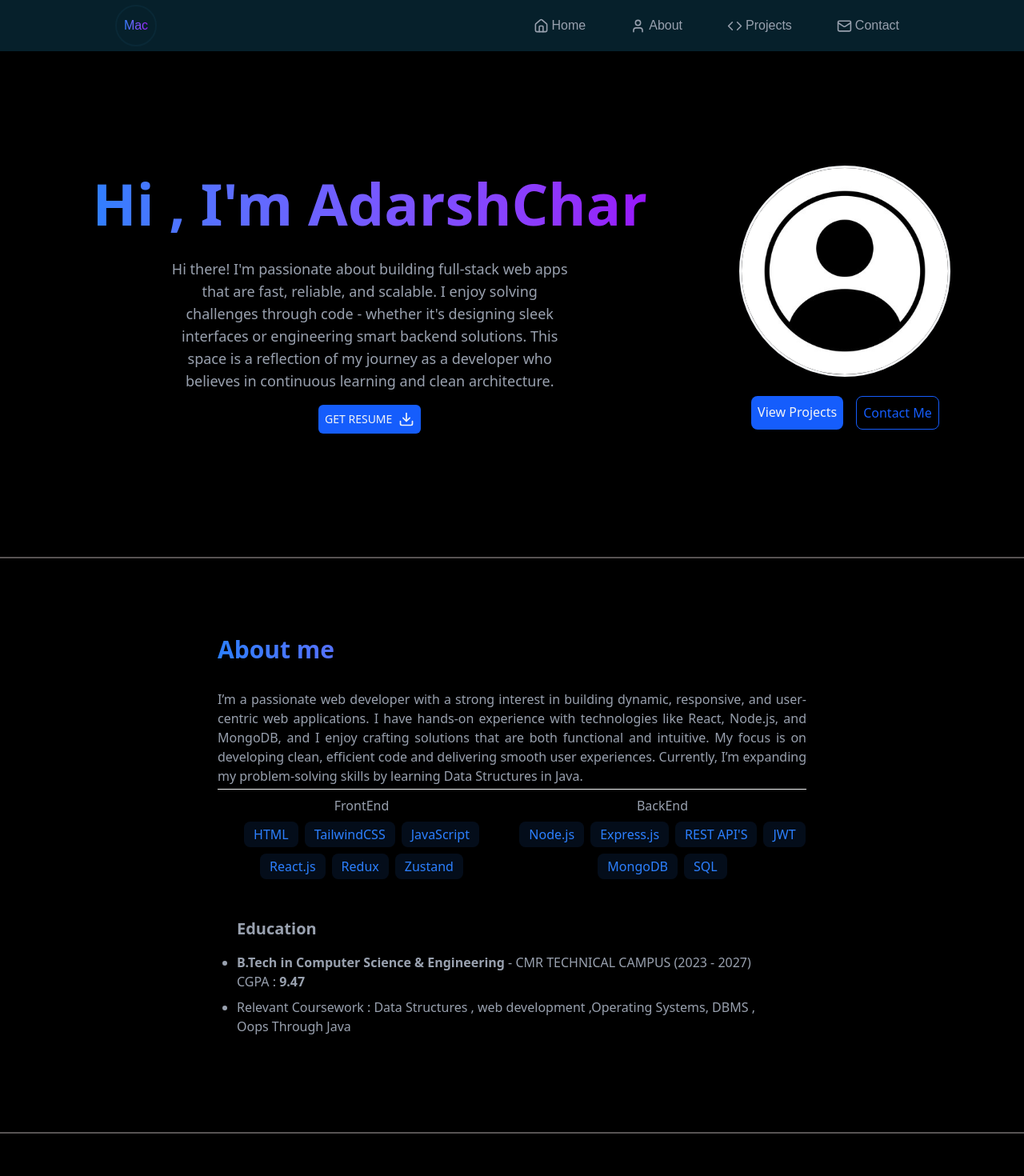
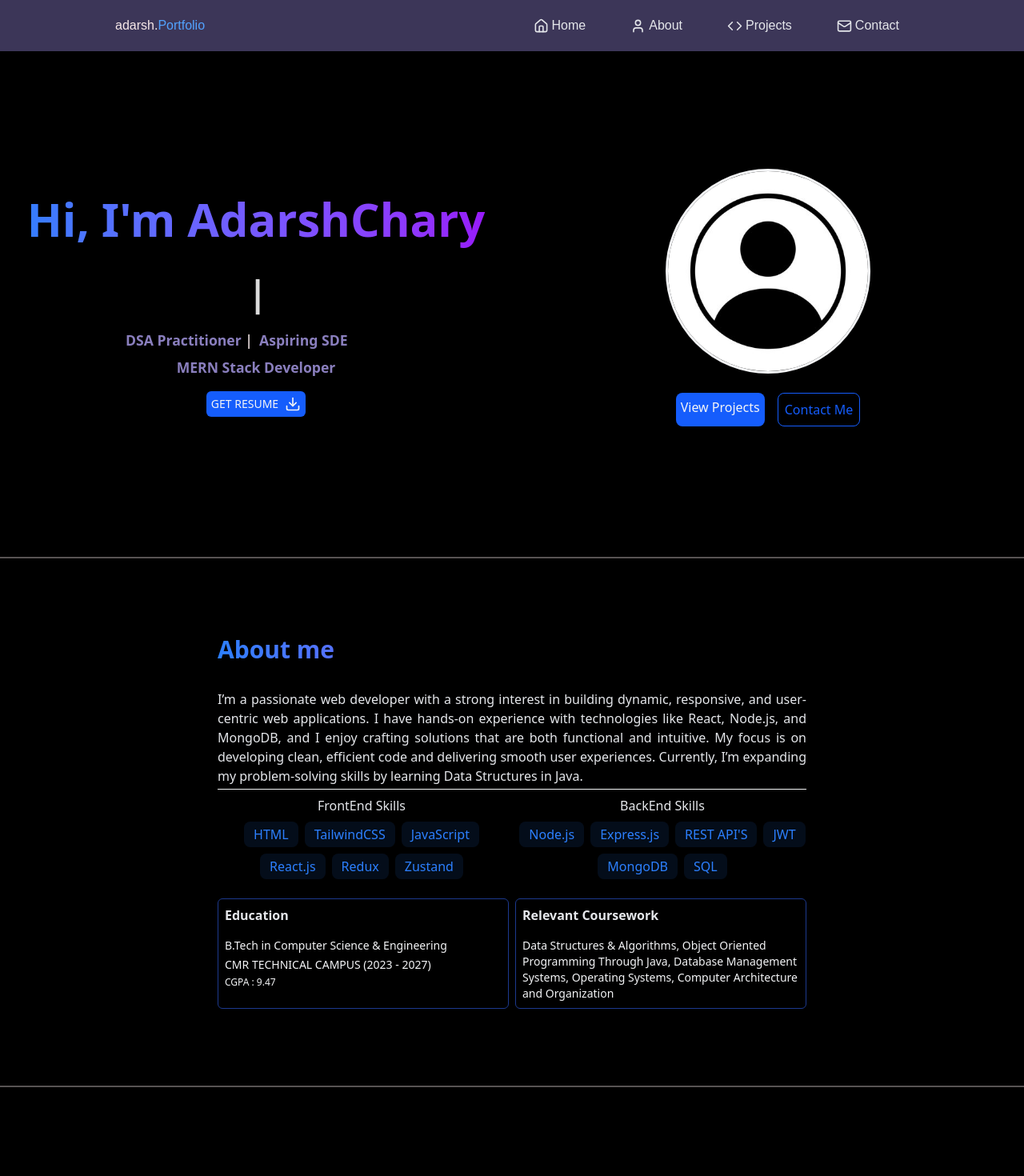
Before and after one commit to M-ADARSHCHARY/AdarshChary-Portfolio, a React (Vite) app: page / in a window 1280 px wide. Shown: the top 1470 px of the page at 80% size. Built offline with nearby package versions, Linux system fonts and the light colour scheme.

Commit message:
changed bio,Navbar,Footer

```diff
--- a/src/components/Footer.jsx
+++ b/src/components/Footer.jsx
@@ -2,7 +2,7 @@ import React from 'react'
 import { Github,Linkedin } from 'lucide-react'
 const Footer = () => {
   return (
-    <footer className=" w-full bg-[#06202B]">
+    <footer className=" w-full bg-[#3c3658]">
        <div className="text-gray-400 w-full h-25 flex flex-col  justify-center items-center gap-2">
           <div className="w-68 flex justify-evenly">
              <a className= "flex gap-1"href="https://github.com/M-ADARSHCHARY"><Github className="w-6 h-6 text-gray-400 hover:text-black" /> Github</a>
--- a/src/components/Navbar.jsx
+++ b/src/components/Navbar.jsx
@@ -7,23 +7,39 @@ const Navbar = ({menuOpen,setMenuOpen}) => {
   useEffect(() => {
     document.body.style.overflow = menuOpen ? 'hidden' : '';
   }, [menuOpen])
-
+ const name = [(<p className="text-[#f7e9e9]">adarsh</p>),<p className="text-blue-400">Portfolio</p>]
   return (
-    <nav className="fixed top-0 w-full  z-40 bg-[#06202B] backdrop-blur-lg shadow-lg">
+    <nav className="fixed top-0 w-full  z-40  bg-[#3c3658] backdrop-blur-lg shadow-lg">
        <div className="max-w-5xl mx-auto px-4">
           <div className="flex justify-between items-center h-16">
-          <div className="cursor-pointer rounded-full h-13 w-13 flex justify-center items-center  border-2 border-[#092836] hover:shadow-[0_0_15px_rgba(59,130,246,0.4)]"><span className="bg-gradient-to-r from-blue-500 to-purple-600 text-transparent bg-clip-text">Mac</span></div>
+          <a href = "https://adarsh-chary-portfolio.vercel.app/" className="flex justify-center">{name[0]}.{name[1]}</a>
 
                 <div className="w-7 h-5 relative cursor-pointer z-40 md:hidden" onClick={()=> {setMenuOpen((prev)=>!prev)}}>
                   &#9776;
                 </div>
 
-                <div className="hidden md:flex items-center space-x-8">
-                  <Link to ="home" smooth = {true} duration = {500} className="text-gray-400 hover:border cursor-pointer hover:border-blue-900 px-3 py-2 hover:shadow-[0_0_15px_rgba(59,130,246,0.4)] rounded-lg flex gap-1 items-center"><Home size={19} /> Home</Link>
-                  <Link to="About" smooth = {true} duration = {500} className="text-gray-400 hover:border cursor-pointer hover:border-blue-900 px-3 py-2 hover:shadow-[0_0_15px_rgba(59,130,246,0.4)] rounded-lg flex gap-1 items-center"><User size={19} />About</Link>
-                  <Link to="Projects"smooth = {true} duration = {500} className="text-gray-400 hover:border cursor-pointer hover:border-blue-900 px-3 py-2 hover:shadow-[0_0_15px_rgba(59,130,246,0.4)] rounded-lg flex gap-1 items-center"> <Code size={19} />Projects</Link>
-                  <Link to="Contact" smooth = {true} duration = {500} className="text-gray-400 hover:border cursor-pointer hover:border-blue-900 px-3 py-2 hover:shadow-[0_0_15px_rgba(59,130,246,0.4)] rounded-lg flex gap-1 items-center"><Mail size={19} />Contact</Link>
-                </div>
+  <div className="hidden md:flex items-center space-x-8">
+  <Link to="home" smooth={true} duration={500} className="group text-gray-200 cursor-pointer px-3 py-2 rounded-lg flex gap-1 items-center relative">
+    <Home size={19} /> Home
+    <span className="absolute left-2 bottom-0 h-[2px] w-0 bg-blue-500 transition-all duration-300 group-hover:w-[88%]"></span>
+  </Link>
+
+  <Link to="About" smooth={true} duration={500} className="group text-gray-200 cursor-pointer px-3 py-2 rounded-lg flex gap-1 items-center relative">
+    <User size={19} /> About
+    <span className="absolute left-2 bottom-0 h-[2px] w-0 bg-blue-500 transition-all duration-300 group-hover:w-[88%]"></span>
+  </Link>
+
+  <Link to="Projects" smooth={true} duration={500} className="group text-gray-200 cursor-pointer px-3 py-2 rounded-lg flex gap-1 items-center relative">
+    <Code size={19} /> Projects
+    <span className="absolute left-2 bottom-0 h-[2px] w-0 bg-blue-500 transition-all duration-300 group-hover:w-[88%]"></span>
+  </Link>
+
+  <Link to="Contact" smooth={true} duration={500} className="group text-gray-200 cursor-pointer px-3 py-2 rounded-lg flex gap-1 items-center relative">
+    <Mail size={19} /> Contact
+    <span className="absolute left-2 bottom-0 h-[2px] w-0 bg-blue-500 transition-all duration-300 group-hover:w-[88%]"></span>
+  </Link>
+</div>
+
 
           </div>
        </div>
--- a/src/components/PROJECTS/HellowChatApp.jsx
+++ b/src/components/PROJECTS/HellowChatApp.jsx
@@ -35,10 +35,6 @@ const HellowChatApp = () => {
               <div className="rounded-md overflow-hidden border-2 border-white/10 p-1 hover:scale-102 transition-transform duration-300 ease-in-out">
                    <img src= {hellowChatAppImg} alt="netflix-clone" className="h-full w-full rounded-md object-cover"/>
               </div>
-
-
-
-
         </div>
 
      </div>
--- a/src/components/sections/About.jsx
+++ b/src/components/sections/About.jsx
@@ -10,8 +10,8 @@ const backEndSkills = ["Node.js","Express.js","REST API'S","JWT","MongoDB","SQL"
             <h2 className="text-3xl font-bold mb-8 bg-gradient-to-r from-blue-500 to-purple-600 bg-clip-text text-transparent leading-right">
                 About me
             </h2>
-            <div className="rounded-xl border-white/10 hover:translate-y-1 transition-all ">
-               <p className="text-gray-400 mb-1 text-justify">
+            <div className="rounded-xl border-white/10 hover:translate-y-1 animate-fadeIn transition-all duration-500 ease-out">
+               <p className="text-gray-200 mb-1 text-justify">
                I’m a passionate web developer with a strong interest in building dynamic, responsive,
                and user-centric web applications. I have hands-on experience with technologies like React, Node.js, and MongoDB, and
                I enjoy crafting solutions that are both functional and intuitive.
@@ -21,7 +21,7 @@ const backEndSkills = ["Node.js","Express.js","REST API'S","JWT","MongoDB","SQL"
                <hr className="bg-[#464343]"/>
               <div className="grid grid-cols-1 md:grid-cols-2 gap-4  mt-2">
                     <div className=" rounded-xl hover:translate-y-1 space-y-2">
-                        <h3 className="text-center text-gray-400">FrontEnd</h3>
+                        <h3 className="text-center text-gray-200">FrontEnd Skills</h3>
                          <div className="flex flex-wrap gap-2  justify-center">
                              {frontEndSkills.map((skill,key)=> (
                             <span key={key} className="text-blue-500 bg-blue-500/10 py-1 px-3 rounded-lg">{skill}</span>
@@ -29,7 +29,7 @@ const backEndSkills = ["Node.js","Express.js","REST API'S","JWT","MongoDB","SQL"
                          </div>
                     </div>
                     <div className="rounded-xl hover:translate-y-1 space-y-2">
-                        <h3 className="text-center text-gray-400">BackEnd</h3>
+                        <h3 className="text-center text-gray-200">BackEnd Skills</h3>
                          <div className="flex flex-wrap gap-2 justify-center">
                              {backEndSkills.map((skill,key)=> (
                             <span key={key} className="text-blue-500 bg-blue-500/10 py-1 px-3 rounded-lg">{skill}</span>
@@ -39,17 +39,22 @@ const backEndSkills = ["Node.js","Express.js","REST API'S","JWT","MongoDB","SQL"
               </div>
             </div>
 
-            <div className="mt-6 hover:translate-y-1 p-6 border-white/10 ">
-                <h3 className="text-xl font-bold mb-4 text-gray-400">Education</h3>
-                    <ul className="list-disc text-gray-400 space-y-2">
-                        <li>
-                            <strong>B.Tech in Computer Science & Engineering</strong> - CMR TECHNICAL CAMPUS (2023 - 2027)
-                            <div>CGPA : <strong>9.47</strong></div>
-                        </li>
-                        <li>
-                            Relevant Coursework : Data Structures , web development ,Operating Systems, DBMS , Oops Through Java
-                        </li>
-                    </ul>
+            <div className="mt-6 hover:translate-y-1  border-white/10  grid md:grid-cols-2 lg:grid-cols-2 sm: grid-cols-1 gap-2 ">
+                <div className="border-1 border-blue-900  hover:border-blue-500/30 rounded-md h-fit-content p-2 hover:scale-102 transition-transform duration-300 ease-in-out ">
+                    <h3 className="font-bold mb-4 text-gray-200">Education</h3>
+                    <div className="flex flex-col space-y-1 text-sm">
+                        <div>B.Tech in Computer Science & Engineering</div>
+                        <div>CMR TECHNICAL CAMPUS (2023 - 2027)</div>
+                        <div className="text-xs">CGPA : 9.47</div>
+                    </div>
+                </div>
+                <div className="border-1  border-blue-900  hover:border-blue-500/30 rounded-md h-fit-content p-2 hover:scale-102 transition-transform duration-300 ease-in-out">
+                    <h3 className=" font-bold mb-4 text-gray-200">Relevant Coursework</h3>
+                       <p className="text-sm">
+                         Data Structures & Algorithms, Object Oriented Programming Through Java, Database Management Systems, Operating Systems, Computer
+                        Architecture and Organization
+                       </p>
+                </div>
             </div>
         </div>
     </section>
--- a/src/components/sections/Home.jsx
+++ b/src/components/sections/Home.jsx
@@ -3,7 +3,7 @@ import { useEffect ,useState} from 'react'
 import resume from '../../assets/AdarshChary-resume.pdf';
 import myImage from '../../assets/myimage.jpg';
 import { Link } from 'react-scroll';
-import { Download } from 'lucide-react';
+import { Download, SpaceIcon } from 'lucide-react';
 const Home = () => {
  const linkRef = useRef(null);
  let [name,setName] = useState("");
@@ -13,8 +13,8 @@ const Home = () => {
    }
  }
 
+ let myName = "Hi, I'm AdarshChary";
  useEffect(()=>{
-   let myName = "Hi , I'm AdarshChary";
    let index = 0;
    const interval = setInterval(()=>{
      if(index < myName.length){
@@ -28,26 +28,33 @@ const Home = () => {
  },[])
 
   return (
-    <section id="home" className="min-h-[80vh] flex items-center justify-evenly relative font-sans flex-wrap mt-14">
-        <div className="text-center z-10 px-4 p-4 ">
-             <h1 className="text-5xl md:text-7xl font-bold mb-6 bg-gradient-to-r from-blue-500 to-purple-600 bg-clip-text text-transparent leading-right p-2">
-             {name}
+    <section id="home" className="   min-h-[80vh] grid md:grid-cols-2 sm:grid-cols-1 relative font-sans flex-wrap mt-14">
+        <div className="text-center z-10 px-4 p-4 w-full place-self-center">
+             <h1 className="md:text-[3.6rem] text-[2.6rem] font-bold mb-2 bg-gradient-to-r from-blue-500 to-purple-600 bg-clip-text text-transparent leading-right">
+             {name} <span className={`${name.length != myName.length ? "animate-blink":"animate-pulse"} ml-1 md:text-[2.8rem] text-[2rem] text-[#fff]`}> | </span>
             </h1>
-            <p className="text-gray-400 text-lg max-w-lg mx-auto">
-            Hi there! I'm passionate about building full-stack web apps that are fast, reliable, and scalable.
-I enjoy solving challenges through code - whether it's designing sleek interfaces or engineering smart backend solutions.
-This space is a reflection of my journey as a developer who believes in continuous learning and clean architecture.
-            </p>
+             <div className="grid  md:grid-cols-2  gap-2 ">
+                <span className="font-bold text-[1.1rem] justify-self-end whitespace-nowrap text-[#8a7fbe]">
+                  DSA Practitioner <strong className="text-[#cbc1c1]">|</strong>
+                </span>
+                <span className="font-bold text-[1.1rem] justify-self-start whitespace-nowrap text-[#8a7fbe]">
+                  Aspiring SDE
+                </span>
+                <span className="font-bold text-[1.1rem] col-span-2 text-center whitespace-nowrap text-[#8a7fbe]">
+                  MERN Stack Developer
+                </span>
+              </div>
+
             <>
-            <button className="bg-blue-600 h-fit w-fit p-2 rounded-md mt-4 cursor-pointer flex mx-auto gap-2 items-center text-sm" onClick={handleResumeDownload}>GET RESUME <Download size={20} strokeWidth={2} color="currentColor" /></button>
+            <button className="bg-blue-600 h-fit w-fit p-1.5 rounded-md mt-4 cursor-pointer flex mx-auto gap-2 items-center text-sm" onClick={handleResumeDownload}>GET RESUME <Download size={20} strokeWidth={2} color="currentColor" /></button>
             <a href={resume} ref={linkRef} className="display-none"download="AdarshChary-resume.pdf"></a>
             </>
 
          </div>
-         <div className="mt-2">
-          <div className="h-[264px] w-[264px] rounded-full m-auto"><img src={myImage} className="h-full w-full rounded-full border-3 object-cover" alt="myImg"/></div>
+         <div className="mt-2 place-self-center">
+          <div className="h-40 w-40 sm:h-48 sm:w-48 md:h-56 md:w-56 lg:h-64 lg:w-64 rounded-full m-auto"><img src={myImage} className="h-full w-full rounded-full border-3 object-cover" alt="myImg"/></div>
            <div className="mt-4 flex justify-center space-x-4 mb-4">
-                   <Link to="Projects" smooth = {true} duration = {500} className="cursor-pointer rounded-lg bg-blue-600 mt-2 p-2 relative overflow-hidden hover:bg-blue-900 hover:translate-y-0.5 hover:shadow-[0_0_15px_rgba(59,130,246,0.4)]">
+                   <Link to="Projects" smooth = {true} duration = {500} className="cursor-pointer rounded-lg bg-blue-600 mt-2 p-1.5 relative overflow-hidden hover:bg-blue-900 hover:translate-y-0.5 hover:shadow-[0_0_15px_rgba(59,130,246,0.4)]">
                      View Projects
                   </Link>
                    <Link to = "Contact" smooth = {true} duration = {500} className="cursor-pointer rounded-lg  mt-2 p-2 border border-blue-600 text-blue-600 relative overflow-hidden  hover:translate-y-0.5 hover:shadow-[0_0_15px_rgba(59,130,246,0.4)]">
--- a/src/index.css
+++ b/src/index.css
@@ -30,7 +30,18 @@ html,body{
     animation: blink 1s step-end infinite;
   }
 
+  @keyframes pulse {
+  0%, 100% {
+    opacity: 1;
+  }
+  50% {
+    opacity: 0.4;
+  }
+}
 
+.animate-pulse {
+  animation: pulse 1.5s ease-in-out infinite;
+}
 
   @keyframes loading{
     0% {
```
